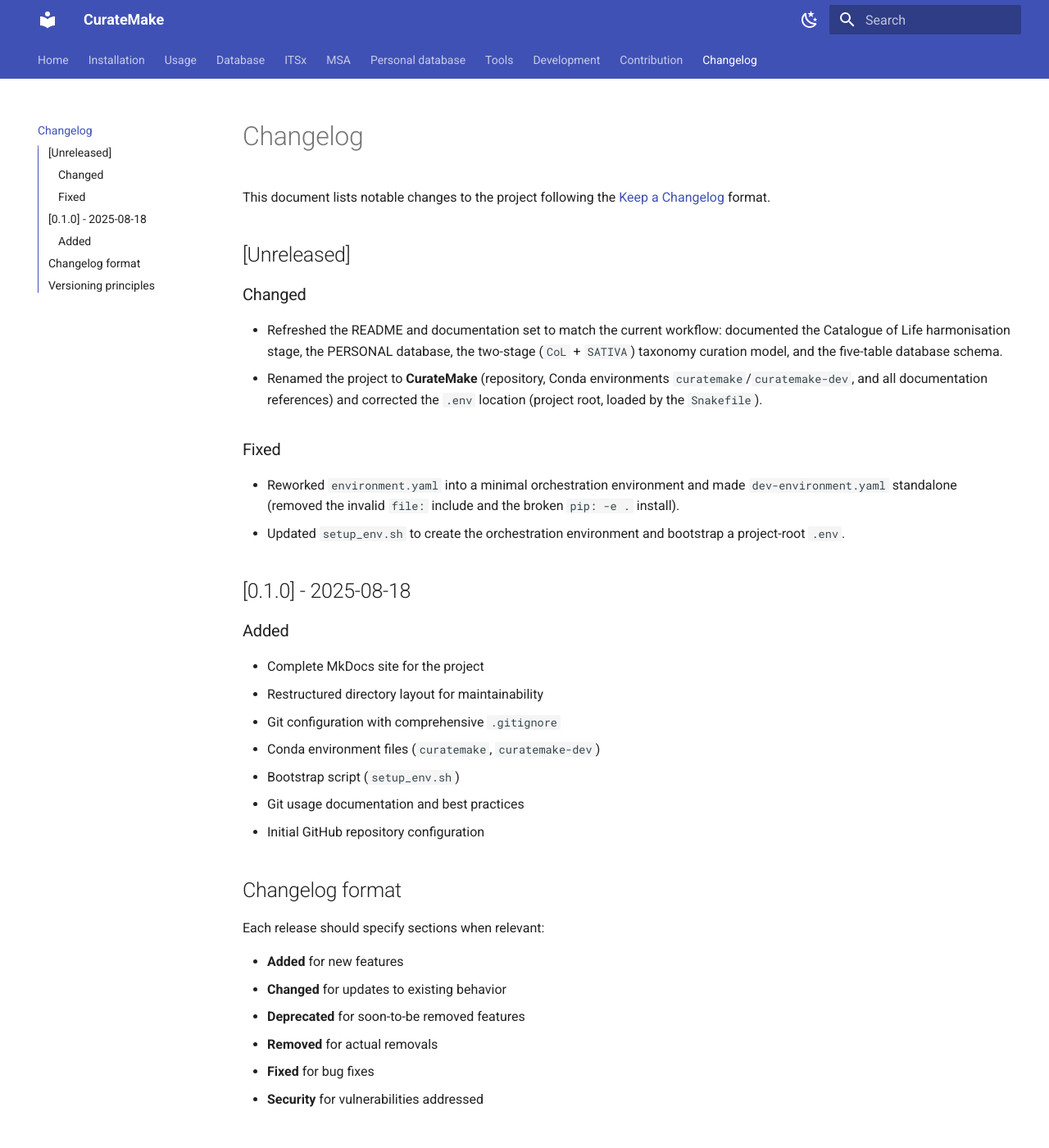
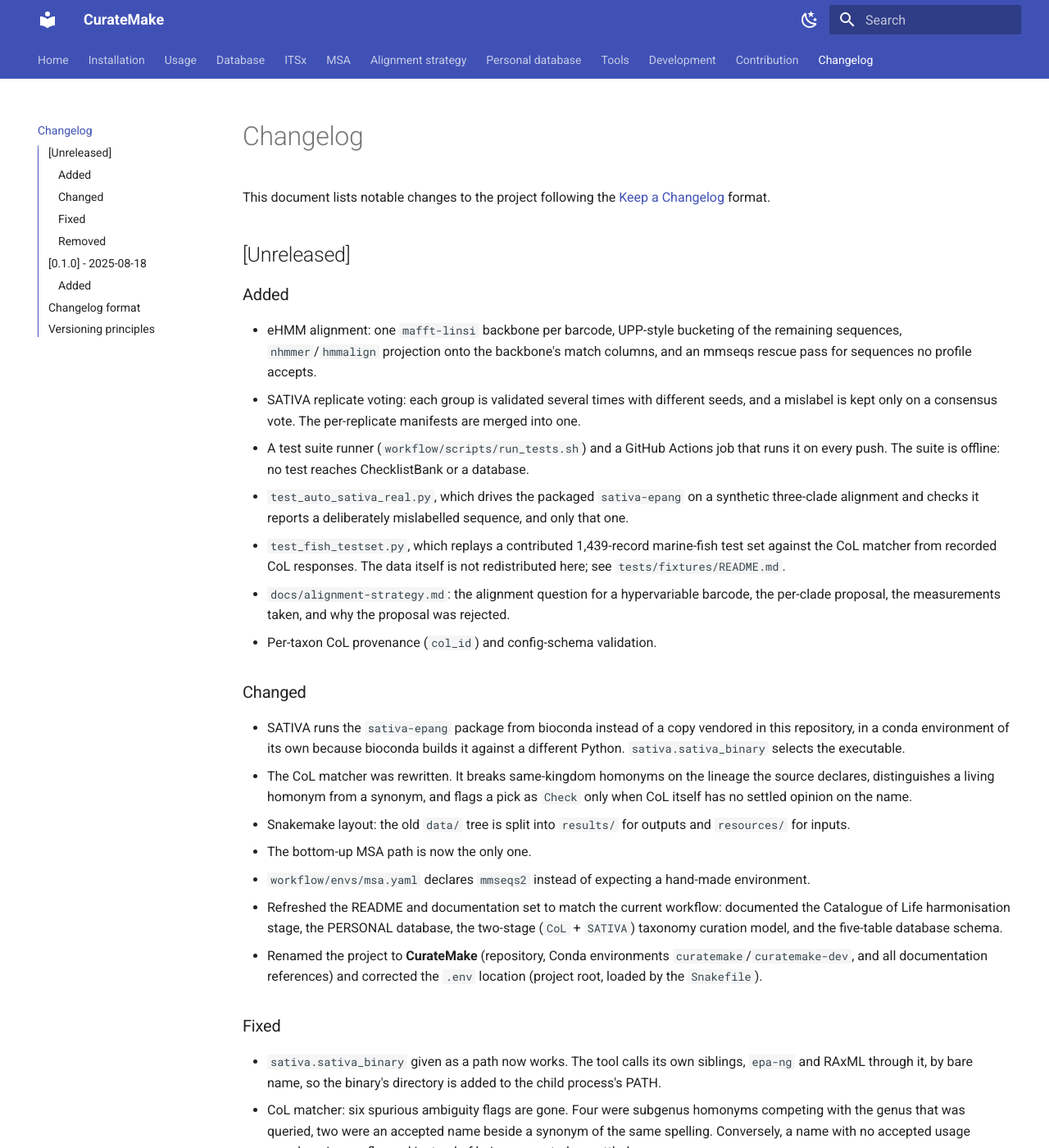
Before and after one commit to Aaramis/CurateMake, an MkDocs documentation site: the page built from docs/changelog.md, in a window 1280 px wide and 1400 px high. Shown: the whole window at 82% size. Built offline with MkDocs 1.6.1 and Material for MkDocs 9.7.7, drawn with Linux system fonts in a browser that asks for light colours; some of the changed text lies outside the part shown.

Commit message:
Docs: describe the tests that exist, and publish the alignment-strategy page
The contributing guide told contributors to run `pytest tests/test_utils.py`. That file
does not exist, and pytest cannot collect this repository's tests at all: they are
script-style and call sys.exit() at module level. Someone following that page would
conclude the suite was broken. It now documents the real thing: run_tests.sh, the
PASSED n/m shape to keep, the need to register a new file in the TESTS array and to keep
the CI install step in step with the imports, and the two tests that report SKIPPED
rather than failing, with what each one wants.

docs/alignment-strategy.md was committed earlier but never added to the mkdocs nav, so it
was not published. Added. Every page under docs/ is now in the nav, and every nav entry
has a file.

The changelog's Unreleased section covered only the rename and an environment fix, while
the branch carries 36 commits: the eHMM alignment, SATIVA replicate voting, the move onto
the packaged sativa-epang, the CoL matcher rewrite and its fixes, the layout split into
results/ and resources/, the test suite and CI. Written up under Added, Changed, Fixed and
Removed.

Also: README now shows how to run the suite and says two tests skip by default, and
tools.md names sativa.sativa_binary and sativa_integration.min_confidence instead of
pointing at sativa.* in the abstract.

Co-Authored-By: Claude Opus 5 <noreply@anthropic.com>
Claude-Session: https://claude.ai/code/session_01Vb5F2H4B7df99dTK49Nex7

```diff
--- a/docs/changelog.md
+++ b/docs/changelog.md
@@ -3,7 +3,35 @@
 This document lists notable changes to the project following the [Keep a Changelog](https://keepachangelog.com/en/1.0.0/) format.
 
 ## [Unreleased]
+### Added
+- eHMM alignment: one `mafft-linsi` backbone per barcode, UPP-style bucketing of the
+  remaining sequences, `nhmmer`/`hmmalign` projection onto the backbone's match columns,
+  and an mmseqs rescue pass for sequences no profile accepts.
+- SATIVA replicate voting: each group is validated several times with different seeds, and
+  a mislabel is kept only on a consensus vote. The per-replicate manifests are merged into
+  one.
+- A test suite runner (`workflow/scripts/run_tests.sh`) and a GitHub Actions job that runs
+  it on every push. The suite is offline: no test reaches ChecklistBank or a database.
+- `test_auto_sativa_real.py`, which drives the packaged `sativa-epang` on a synthetic
+  three-clade alignment and checks it reports a deliberately mislabelled sequence, and only
+  that one.
+- `test_fish_testset.py`, which replays a contributed 1,439-record marine-fish test set
+  against the CoL matcher from recorded CoL responses. The data itself is not redistributed
+  here; see `tests/fixtures/README.md`.
+- `docs/alignment-strategy.md`: the alignment question for a hypervariable barcode, the
+  per-clade proposal, the measurements taken, and why the proposal was rejected.
+- Per-taxon CoL provenance (`col_id`) and config-schema validation.
 ### Changed
+- SATIVA runs the `sativa-epang` package from bioconda instead of a copy vendored in this
+  repository, in a conda environment of its own because bioconda builds it against a
+  different Python. `sativa.sativa_binary` selects the executable.
+- The CoL matcher was rewritten. It breaks same-kingdom homonyms on the lineage the source
+  declares, distinguishes a living homonym from a synonym, and flags a pick as `Check` only
+  when CoL itself has no settled opinion on the name.
+- Snakemake layout: the old `data/` tree is split into `results/` for outputs and
+  `resources/` for inputs.
+- The bottom-up MSA path is now the only one.
+- `workflow/envs/msa.yaml` declares `mmseqs2` instead of expecting a hand-made environment.
 - Refreshed the README and documentation set to match the current workflow:
   documented the Catalogue of Life harmonisation stage, the PERSONAL database,
   the two-stage (`CoL` + `SATIVA`) taxonomy curation model, and the five-table
@@ -12,11 +40,30 @@ This document lists notable changes to the project following the [Keep a Changel
   `curatemake`/`curatemake-dev`, and all documentation references) and corrected
   the `.env` location (project root, loaded by the `Snakefile`).
 ### Fixed
+- `sativa.sativa_binary` given as a path now works. The tool calls its own siblings,
+  `epa-ng` and RAxML through it, by bare name, so the binary's directory is added to the
+  child process's PATH.
+- CoL matcher: six spurious ambiguity flags are gone. Four were subgenus homonyms competing
+  with the genus that was queried, two were an accepted name beside a synonym of the same
+  spelling. Conversely, a name with no accepted usage anywhere is now flagged instead of
+  being presented as settled.
+- CoL matcher: a rank CoL leaves unresolved is no longer back-filled from the source, a
+  misspelled genus is corrected using the family, and a binomial that contradicts the
+  resolved genus is never written.
+- The taxonomy report reads `seq_tax` in one pass on SQLite, keeping the hash-sliced scans
+  only for YugabyteDB, where the per-RPC deadline requires them.
+- The eHMM rescue step returns a mapping even when there is nothing to rescue, and tolerates
+  conda being absent from PATH entirely.
+- SATIVA integration drops stem placements.
 - Reworked `environment.yaml` into a minimal orchestration environment and made
   `dev-environment.yaml` standalone (removed the invalid `file:` include and the
   broken `pip: -e .` install).
 - Updated `setup_env.sh` to create the orchestration environment and bootstrap a
   project-root `.env`.
+### Removed
+- The SATIVA copy vendored at `workflow/scripts/Sativa/sativa/`, and with it `ete3` and
+  `epa-ng` from `workflow/envs/sativa.yaml`: both belonged to that copy.
+- The top-down MSA strategy and the `sativa_min_taxa` knob.
 
 ## [0.1.0] - 2025-08-18
 ### Added
--- a/mkdocs.yml
+++ b/mkdocs.yml
@@ -27,6 +27,7 @@ nav:
   - Database: database.md
   - ITSx: ITSx.md
   - MSA: MSA.md
+  - Alignment strategy: alignment-strategy.md
   - Personal database: personal-database.md
   - Tools: tools.md
   - Development: dev.md
```
Also changed, not shown: README.md (+11 -1 lines), docs/contributing.md (+36 -13 lines), docs/tools.md (+3 -1 lines).
